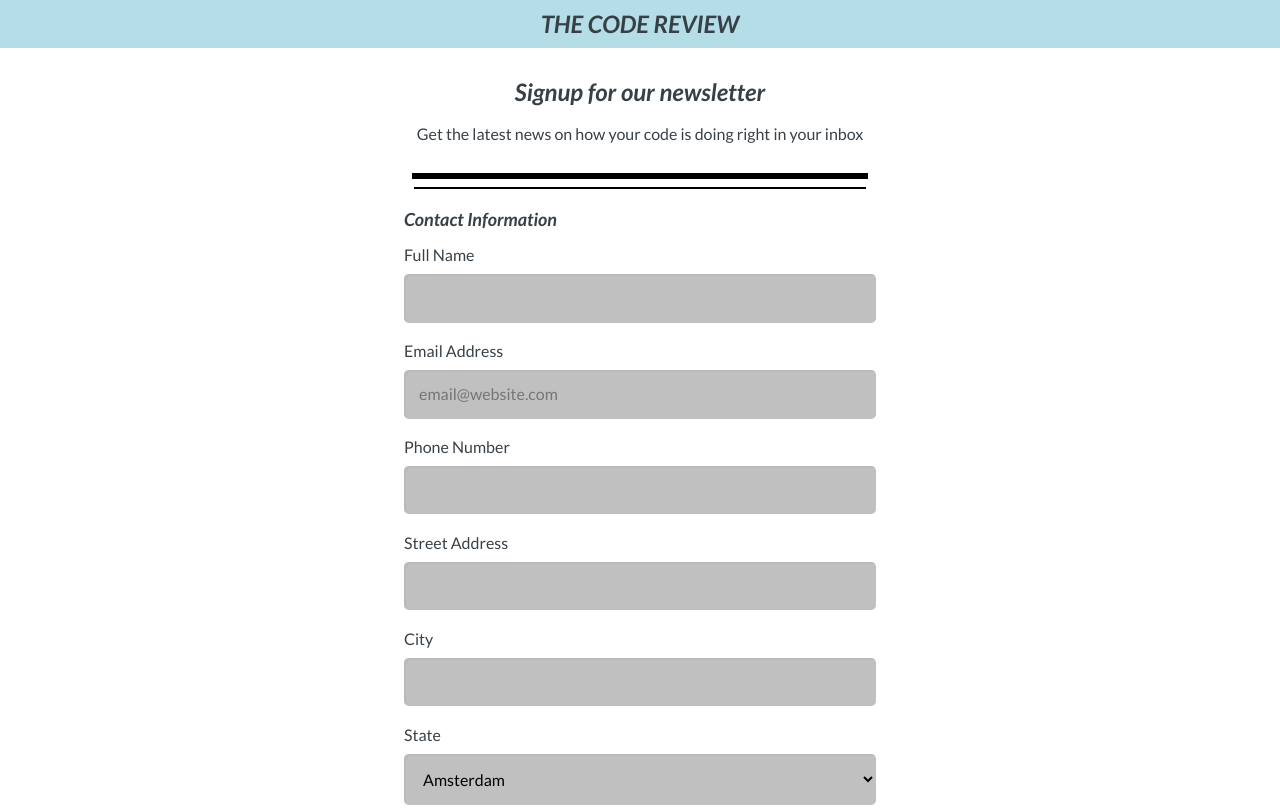
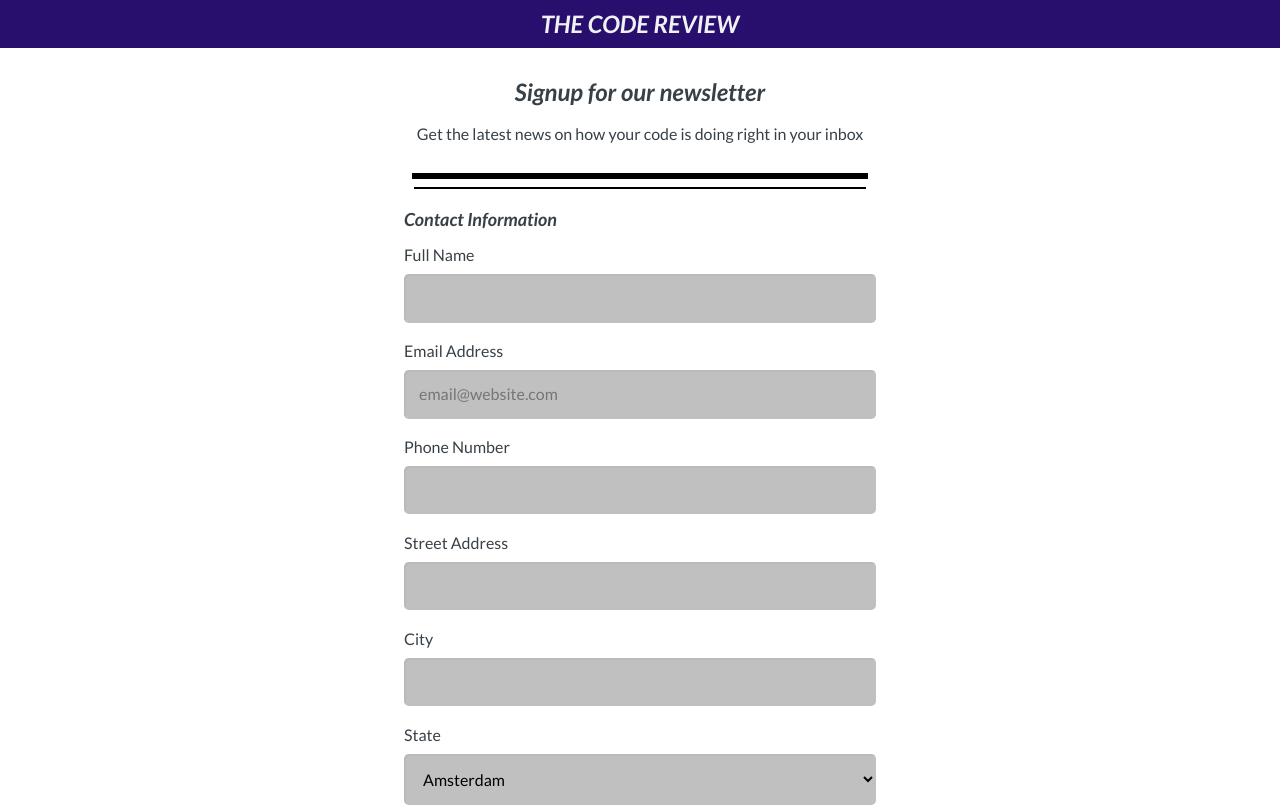
Before and after one commit to Jlovellealfeche/techdegree-project-3, a plain HTML site: page index.html in a window 1280 px wide. Shown: the top 808 px of the page. Drawn offline with Linux system fonts and the light colour scheme.

Commit message:
Update styles.css

```diff
--- a/css/styles.css
+++ b/css/styles.css
@@ -19,8 +19,8 @@ body {
 }
 
 h1 {
-    background-color: #b4dde7;
-    color: #384047;
+    background-color: #280f6d;
+    color: #f0f1f3;
     margin: 0;
     padding: 20px 10px;
     text-align: center;
```
